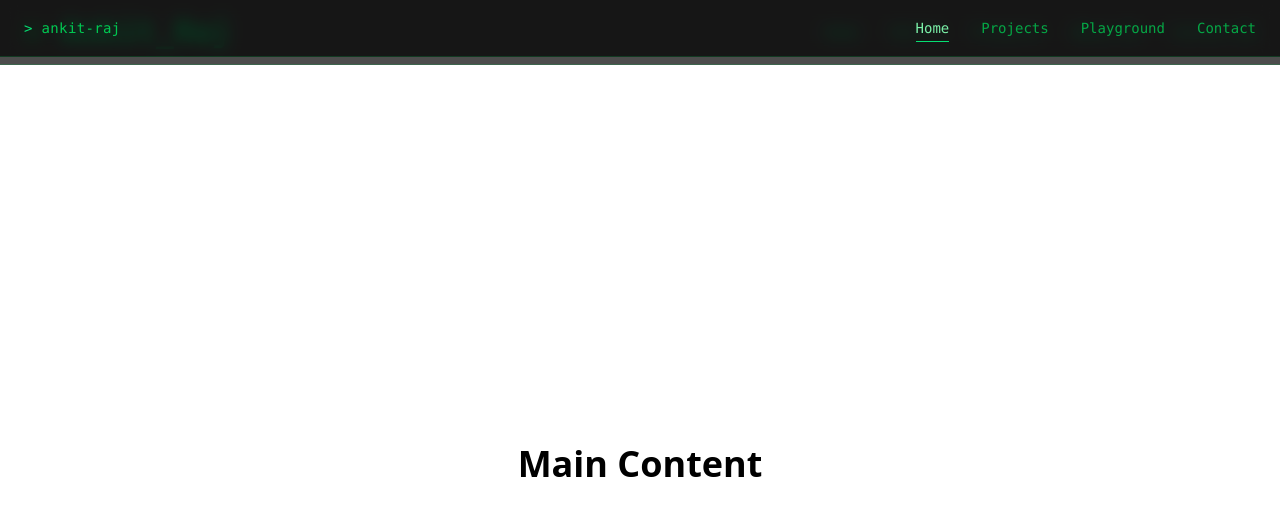
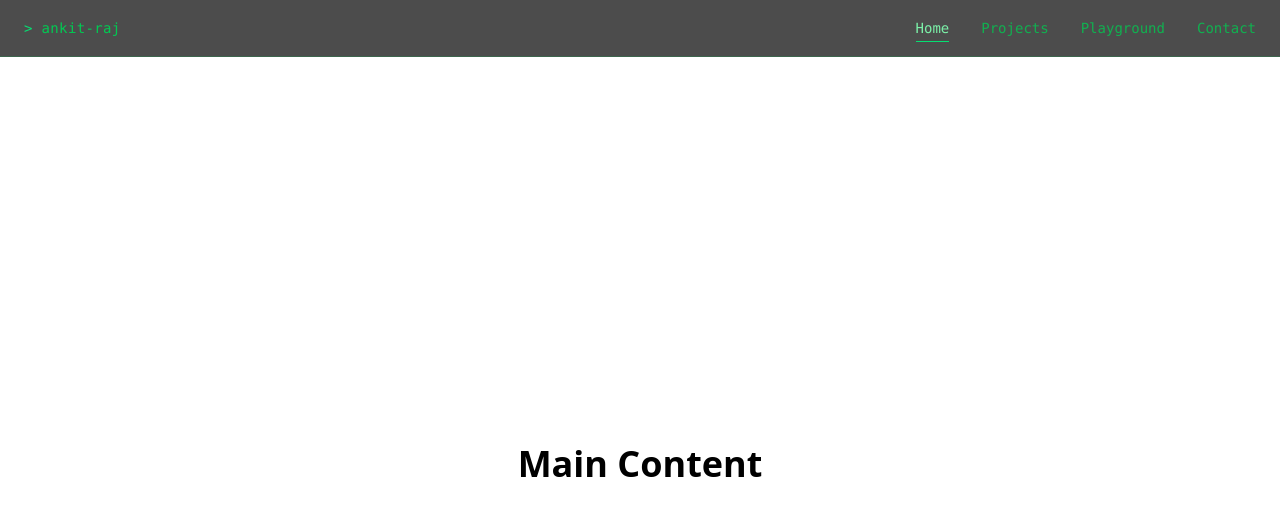
Before and after one commit to ankitRaj10022/ankit_raj_PORTFOLIO, a Next.js app: page / in a window 1280 px wide. Shown: the top 516 px of the page. Built offline with nearby package versions, Linux system fonts and the light colour scheme.

Commit message:
auto-sync

```diff
--- a/app/page.tsx
+++ b/app/page.tsx
@@ -2,7 +2,6 @@
 
 import { useState } from "react";
 import Loader from "@/componets/loader";
-import Header from "@/componets/header";
 import Navbar from "@/componets/navBar";
 
 export default function HomePage() {
@@ -11,8 +10,6 @@ export default function HomePage() {
   return (
     <>
       {loading && <Loader onComplete={() => setLoading(false)} />}
-
-      <Header/>
       <Navbar/>
 
       {!loading && (
--- a/componets/header.tsx
+++ /dev/null
@@ -1,72 +0,0 @@
-"use client";
-
-import { useEffect, useRef } from "react";
-import gsap from "gsap";
-import Link from "next/link";
-
-export default function Header() {
-  const headerRef = useRef<HTMLDivElement>(null);
-
-  useEffect(() => {
-    gsap.fromTo(
-      headerRef.current,
-      { y: -40, opacity: 0 },
-      {
-        y: 0,
-        opacity: 1,
-        duration: 0.8,
-        ease: "power3.out",
-        delay: 0.2,
-      }
-    );
-  }, []);
-
-  return (
-    <header
-      ref={headerRef}
-      className="fixed top-0 left-0 right-0 z-40 bg-black/70 backdrop-blur border-b border-green-500/20"
-    >
-      <div className="max-w-7xl mx-auto px-6 h-16 flex items-center justify-between text-green-400 font-mono text-sm">
-        {/* Logo */}
-        <div className="tracking-wide text-3xl font-bold">
-          <span className="text-green-500">&gt;</span> Ankit_Raj
-        </div>
-
-        {/* Nav */}
-        <nav className="hidden md:flex gap-8">
-          <NavItem href="/">Home</NavItem>
-          <NavItem href="/projects">Skills</NavItem>
-          <NavItem href="/playground">Projects</NavItem>
-          <NavItem href="/contact">About_Me</NavItem>
-          <NavItem href="/contact">Contact_Me</NavItem>
-        </nav>
-
-        {/* CTA
-        <Link
-          href="/login"
-          className="border border-green-500/40 px-4 py-1.5 rounded hover:bg-green-500/10 transition"
-        >
-          Login
-        </Link> */}
-      </div>
-    </header>
-  );
-}
-
-function NavItem({
-  href,
-  children,
-}: {
-  href: string;
-  children: React.ReactNode;
-}) {
-  return (
-    <Link
-      href={href}
-      className="relative group transition-colors"
-    >
-      {children}
-      <span className="absolute left-0 -bottom-1 h-px w-0 bg-green-400 transition-all duration-300 group-hover:w-full" />
-    </Link>
-  );
-}
```
